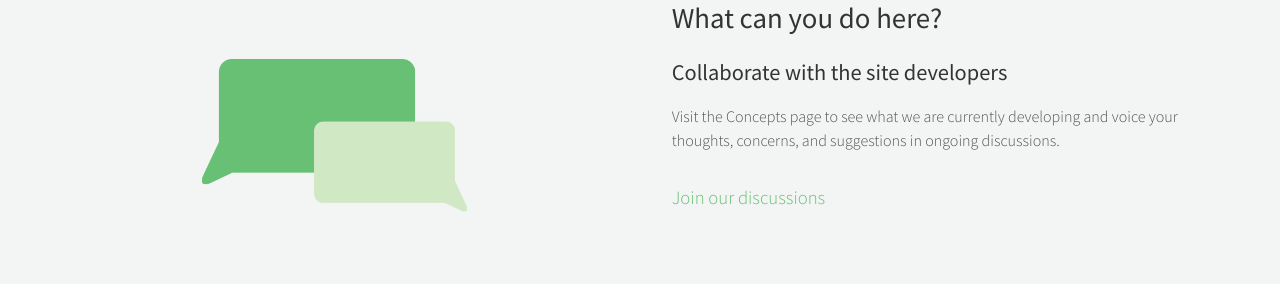
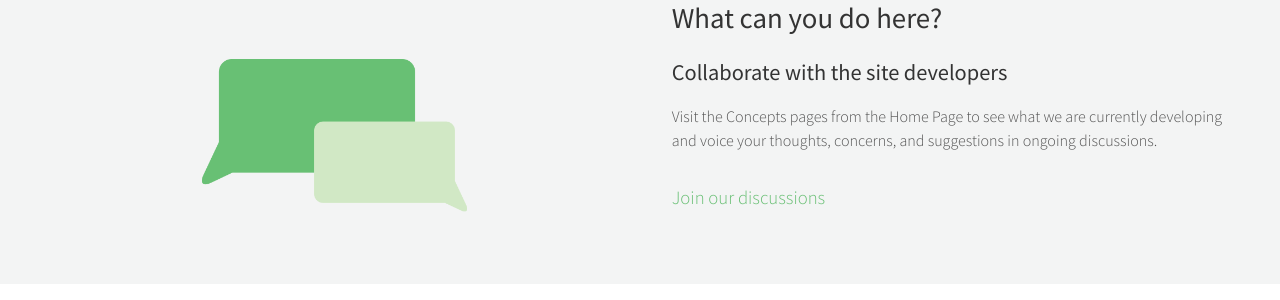
Before and after one commit to fedspendingtransparency/openbeta, a Jekyll site: the page built from about/index.html, in a window 1280 px wide. Shown: the part 861-1161 px from the top of the page. Built offline with Jekyll 4.4.1, drawn with Linux system fonts in a browser that asks for light colours.

Commit message:
Update About
I changed the second box to reflect the current changes.

```diff
--- a/_data/about.yml
+++ b/_data/about.yml
@@ -20,7 +20,7 @@ first_section_alt_text: "An image illustrating the OpenBeta process, which consi
 #Second Section
 second_section_title: What can you do here?
 second_section_intro: Collaborate with the site developers
-second_section_text: 'Visit the Concepts page to see what we are currently developing and voice your thoughts, concerns, and suggestions in ongoing discussions.'
+second_section_text: 'Visit the Concepts pages from the Home Page to see what we are currently developing and voice your thoughts, concerns, and suggestions in ongoing discussions.'
 second_section_cta: Join our discussions
 second_section_cta_link: /concepts
 second_section_img: /assets/img/illustration_chat_500x250.png
```
